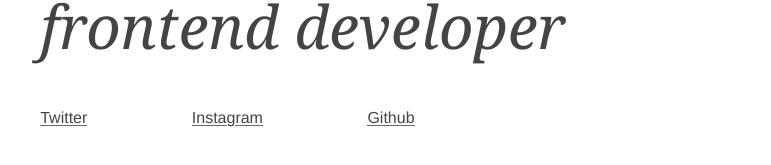
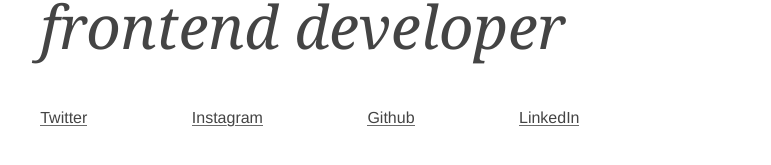
Before and after one commit to vxsx/vxsx.github.com, a website: page index.html in a window 1280 px wide. Shown: the part 397-562 px from the top of the page, without its empty margins (90-861 px from the left). Drawn offline with Linux system fonts and the light colour scheme.

Commit message:
added linkedin profile
decided not to do standalone cv for now, closes #1

```diff
--- a/index.html
+++ b/index.html
@@ -14,7 +14,7 @@
             <li class="vcard__item"><a class="link" href="http://twitter.com/vxsx">Twitter</a></li>
             <li class="vcard__item"><a class="link" href="http://instagram.com/vxsx">Instagram</a></li>
             <li class="vcard__item"><a class="link" href="https://github.com/vxsx">Github</a></li>
-            <!-- <li class="vcard__item"><a class="link" href="/cv/">CV</a></li> -->
+            <li class="vcard__item"><a class="link" href="http://www.linkedin.com/in/vadimsikora">LinkedIn</a></li>
         </ul>
     </div>
     <div style="display:none;"><script type="text/javascript">(function(w, c) { (w[c] = w[c] || []).push(function() { try { w.yaCounter8094979 = new Ya.Metrika({id:8094979, enableAll: true, ut:"noindex", webvisor:true}); } catch(e) { } }); })(window, "yandex_metrika_callbacks");</script></div>
```
